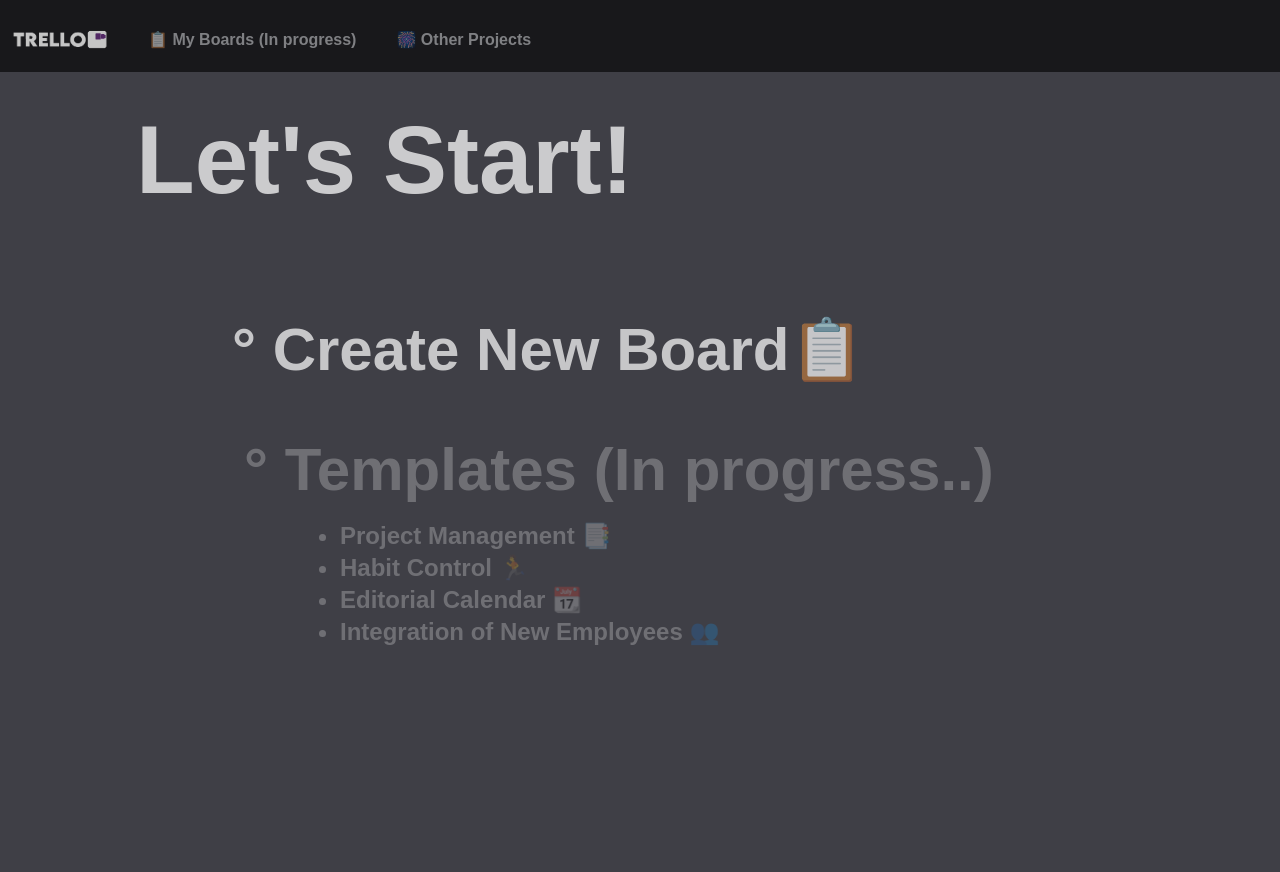
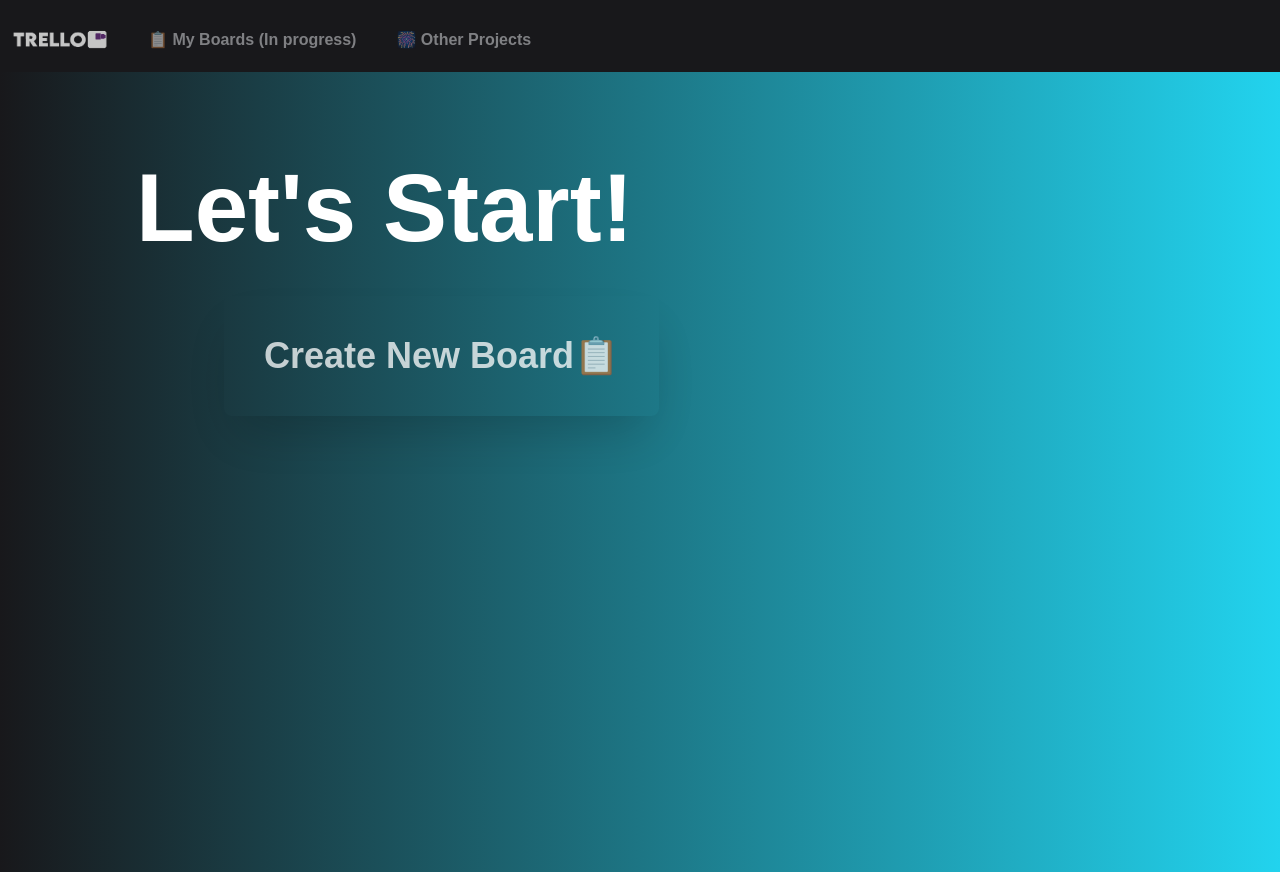
Before and after one commit to AaronCrvl/trello-clone, a React (Create React App) app: page / in a window 1280 px wide. Built offline with nearby package versions, Linux system fonts and the light colour scheme.

Commit message:
💤 start page fix

```diff
--- a/src/components/navbar.tsx
+++ b/src/components/navbar.tsx
@@ -14,7 +14,7 @@ function NavBar () {
                                 <img className="w-24 h-12" alt="" src={logo}/>
                             </Link>
                         </li>
-                        <li className={listTailwindCssStyle}>
+                        <li className={`${listTailwindCssStyle} hover:opacity-100`}>
                             {/* <Link to="myBoards"> */}
                                 📋 My Boards (In progress)
                             {/* </Link> */}
--- a/src/controls/editAreaControl.tsx
+++ b/src/controls/editAreaControl.tsx
@@ -7,7 +7,7 @@ import { configObjectType } from "../types/configObjectType";
 import SystemColors from "../types/enums/systemColors";
 import SystemBoardTemplates from "../types/enums/SystemBoardTemplates";
 
-function EditAreaControl () {
+function EditAreaControl ( templateId : Number ) {
     const newBoadModalId : string = 'myModal' + Math.random()
     const boardModalId : string = 'myBoardModal' + Math.random()
     const dataControl = new DataGeneratorControl()
@@ -153,8 +153,14 @@ function EditAreaControl () {
 
     // Load Initial Board View
     React.useEffect(()=> {
-        if(data.configObj.configs[0].configObject.name === 'Area Name') {
+        if(data.configObj.configs[0].configObject.name === 'Area Name' && templateId === -1) {
             appBoardTemplates.getBoardTemplate(-1).then(resConfigs => {
+                setData({ configObj: { boardName: 'New 📋', configs: resConfigs } })
+            })
+        }
+        if(templateId != -1)
+        {
+            appBoardTemplates.getBoardTemplate(templateId).then(resConfigs => {
                 setData({ configObj: { boardName: 'New 📋', configs: resConfigs } })
             })
         }
--- a/src/pages/editBoard.tsx
+++ b/src/pages/editBoard.tsx
@@ -1,10 +1,20 @@
 import React from 'react';
+import { useLocation } from 'react-router-dom';
 import EditAreaControl from '../controls/editAreaControl';
 
 function EditBoard() {
+    const location = useLocation()
+    const [templateId, setTemplateId] = React.useState<Number>(-1)
+
+    React.useEffect(() => {
+        if(location.state!= null && location.state.template != null) {
+            setTemplateId(location.state.template === undefined ? -1 : location.state.template)
+        }
+    })
+
     return (
         <React.Fragment>
-            <EditAreaControl />
+            {EditAreaControl(templateId!)}
         </React.Fragment>
     )
 }
--- /dev/null
+++ b/src/pages/myBoards.tsx
@@ -0,0 +1,68 @@
+import React from 'react';
+import { useNavigate } from 'react-router-dom';
+import SystemBoardTemplates from '../types/enums/SystemBoardTemplates';
+
+function MyBoards() {
+    const navigate = useNavigate()
+    const myBoards : any[] = []
+    const templates = [
+        [0,'Project Managment'],
+        [1,'Habit Control'],
+        [2,'Editorial Calendar'],
+        [3,'Integration of New Employees']
+    ]
+    const appBoardTemplates = new SystemBoardTemplates()
+
+    function navigateToBoardTemplateEdit(template : any) {
+
+        if (appBoardTemplates.eBoardsTemplates.hasOwnProperty(template)) {
+            appBoardTemplates.getBoardTemplateID(template).then(templateID => {
+                navigate('/editBoard', {
+                    state: {
+                      template: templateID,
+                    }
+                })
+            })
+        }
+    }
+
+    return (
+            <div className='bg-zinc-700 w-full h-screen'>
+                -
+                <div className='ml-24 mt-32'>
+                    <h2 className='text-white text-6xl font-bold p-5 mb-10'>Templates</h2>
+                    <div className='ml-12 flex gap-24'>
+                    {
+                        templates.map(template => {
+                            return (
+                                <div
+                                    className='select-none ease-in-out rounded-lg border-2 p-10 w-fit h-fit text-white hover:bg-amber-700 hover:cursor-pointer hover:border-0'
+                                    onClick={()=>navigateToBoardTemplateEdit(template[0])}
+                                >
+                                    {template[1]}
+                                </div>
+                            )
+                        })
+                    }
+                    </div>
+                </div>
+
+                <div className='ml-24 mt-32'>
+                    <h2 className='text-white text-6xl font-bold p-5 mb-10'>Created Boards</h2>
+                    <div className='ml-12 flex gap-24'>
+                    {
+                        myBoards.map(board => {
+                            return (
+                                <div className='select-none ease-in-out rounded-lg border-2 p-10 w-fit h-fit text-white hover:bg-cyan-700 hover:cursor-pointer hover:border-0'>
+                                    {board}
+                                </div>
+                            )
+                        })
+                    }
+                    </div>
+                </div>
+            </div>
+    )
+}
+
+export default MyBoards;
--- a/src/pages/startPage.tsx
+++ b/src/pages/startPage.tsx
@@ -4,29 +4,16 @@ import { Link } from 'react-router-dom';
 function StartPage() {
     return (
         <React.Fragment>
-            <div className='bg-zinc-700 w-auto h-screen overflow-y-hidden'>
+            <div className='bg-gradient-to-r from-zinc-900 to-cyan-400 to-cyan-300 w-auto h-screen overflow-y-hidden'>
                 <h1
-                    className='select-none animate-pulse ml-24 text-8xl text-white font-bold p-10 text-amber-600'
+                    className='select-none ml-24 mt-12 text-8xl text-white font-bold p-10 text-white'
                 >
                     Let's Start!
                 </h1>
-                <div
-                    className='ml-24 '
-                >
-                    <div
-                        className='btn font-bold opacity-70 select-none p-2 rounded w-fit mt-16 ml-32 text-white text-6xl hover:opacity-100 hover:cursor-pointer'
-                    >
-                        <Link to='/editBoard'>° Create New Board📋</Link>
-                    </div>
-                    <React.Fragment>
-                        <ul className='p-5 mt-8 list-disc ml-32 text-6xl text-white font-bold select-none'>
-                            <li className='list-none opacity-25'>° Templates (In progress..)</li>
-                            <li className='mt-5 cursor-pointer font-semibold cursor-pointer select-none text-2xl ml-24 opacity-25 hover:opacity-100 '>Project Management 📑</li>
-                            <li className='cursor-pointer font-semibold cursor-pointer select-none text-2xl ml-24 opacity-25 hover:opacity-100 '>Habit Control 🏃</li>
-                            <li className='cursor-pointer font-semibold cursor-pointer select-none text-2xl ml-24 opacity-25 hover:opacity-100 '>Editorial Calendar 📆</li>
-                            <li className='cursor-pointer font-semibold cursor-pointer select-none text-2xl ml-24 opacity-25 hover:opacity-100 '>Integration of New Employees 👥</li>
-                        </ul>
-                    </React.Fragment>
+                <div className='ml-32'>
+                    <button className='select-none rounded-lg opacity-75 shadow-2xl ml-24 text-4xl text-white font-bold p-10 bg-transparent hover:opacity-100'>
+                        <Link to='/editBoard'>Create New Board📋</Link>
+                    </button>
                 </div>
             </div>
         </React.Fragment>
--- a/src/routes/appRouter.tsx
+++ b/src/routes/appRouter.tsx
@@ -2,6 +2,7 @@ import { createBrowserRouter } from "react-router-dom";
 import NavBar from '../components/navbar';
 import StartPage from '../pages/startPage';
 import EditBoard from '../pages/editBoard';
+import MyBoards from "../pages/myBoards";
 
 class AppRouter {
     mapRoutes () : any {
@@ -12,6 +13,10 @@ class AppRouter {
                 {
                     path: "/",
                     element: <StartPage />,
+                },
+                {
+                    path: "myboards",
+                    element: <MyBoards />,
                 },
                 {
                     path: "editBoard",
--- a/src/types/enums/SystemBoardTemplates.tsx
+++ b/src/types/enums/SystemBoardTemplates.tsx
@@ -7,6 +7,16 @@ export default class SystemBoardTemplates {
         1: "getHabitControlData",
         2: "getEditorialCalendarData",
         3: "getIntegrationNewEmployees",
+    }
+
+    getBoardTemplateID (template : string) : Promise<number> {
+        return new Promise((resolve, reject) =>
+        {
+            if(template === 'getProjectManagementData') resolve(0)
+            if(template === 'getHabitControlData') resolve(1)
+            if(template === 'getEditorialCalendarData') resolve(2)
+            if(template === 'getIntegrationNewEmployees') resolve(3)
+        })
     }
 
     getBoardTemplate (templateId : Number) : Promise<configObjectType[]> {
```
